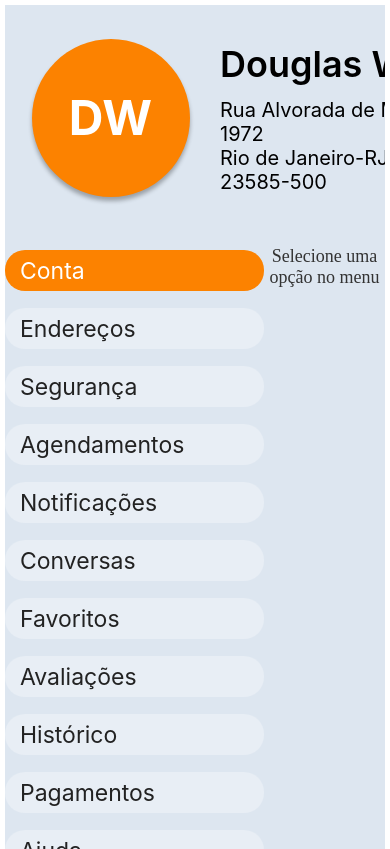
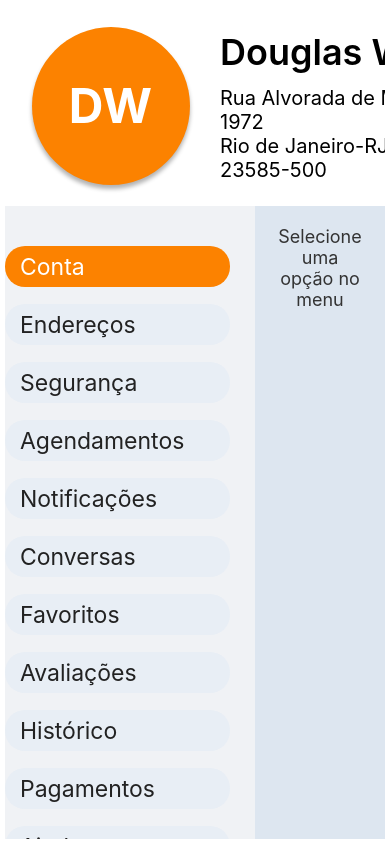
Before and after one commit to douglaswenzel/testerDelbicos, a React Native app: screen / in a window 390 px wide. Both pictures are taken after a click on the button "Conta". Built offline with nearby package versions, Linux system fonts and the light colour scheme.

Commit message:
Mudanças no MenuNavegação

```diff
--- a/App.tsx
+++ b/App.tsx
@@ -1,7 +1,7 @@
 import { StatusBar } from 'expo-status-bar';
 import { StyleSheet, Text, View } from 'react-native';
 import Configuration from './screens/configuration';
-import AltEnderco from './components/AltEndereco';
+import AltEnderco from './components/FormAltearEndereco';
 
 export default function App() {
   return (
--- a/components/AltEndereco.tsx
+++ b/components/FormAltearEndereco.tsx
@@ -259,7 +259,7 @@ const styles = StyleSheet.create({
     borderRadius: 12,
     padding: 24,
     borderWidth: 2,
-    borderColor: "#3399ff",
+    borderColor: "#3399ff30", // os dois últimos dígitos (80) representam a opacidade em hex (~50%)
     shadowColor: "#000",
     shadowOpacity: 0.1,
     shadowOffset: { width: 0, height: 2 },
@@ -268,6 +268,7 @@ const styles = StyleSheet.create({
     marginBottom: 20,
 
   },
+
 
   formContainer: {
     flexDirection: 'row',
--- a/components/MenuNavegacao.tsx
+++ b/components/MenuNavegacao.tsx
@@ -1,6 +1,7 @@
 
 import React, { useEffect, useState } from 'react';
 import TextCostumization from './TextCostumization';
+
 
 type MenuNavegacaoProps = {
   onItemSelected?: (screen: string) => void;
@@ -26,7 +27,7 @@ const MenuNavegacao: React.FC<MenuNavegacaoProps> = ({
   }, [initialActive]);
 
   const menuItems: MenuItem[] = [
-    { id: 1, title: 'Conta', screen: 'DadosConta' },
+    { id: 1, title: 'Conta', screen: 'dadosContaForm' },
     { id: 2, title: 'Endereços', screen: 'MeusEnderecos' },
     { id: 3, title: 'Segurança', screen: 'Seguranca' },
     { id: 4, title: 'Agendamentos', screen: 'MeusAgendamentos' },
@@ -52,7 +53,7 @@ const MenuNavegacao: React.FC<MenuNavegacaoProps> = ({
     maxWidth: '100%',
   };
   const menuItem: React.CSSProperties = {
-    width: 259,
+    width: "90%",
     height: 41,
     borderRadius: 20,
     marginBottom: 17,
--- a/screens/configuration.tsx
+++ b/screens/configuration.tsx
@@ -1,10 +1,9 @@
+import React, { useState } from 'react';
+import { View, Text, StyleSheet, Platform, ScrollView } from 'react-native';
 
-import React, { useState } from 'react';
 import MenuNavegacao from '../components/MenuNavegacao';
 import UserProfile from '../components/UserProfile';
-import AltEndereco from '../components/AltEndereco';
-import Formnovo from '../components/Formnovo';
-
+import AltEndereco from '../components/FormAltearEndereco';
 
 const Configuration = () => {
   const [currentScreen, setCurrentScreen] = useState('MeusEnderecos');
@@ -13,65 +12,73 @@ const Configuration = () => {
     switch (currentScreen) {
       case 'MeusEnderecos':
         return <AltEndereco />;
-      case 'MeusAgendamentos':
-        return <div style={contentStyle}>Conteúdo de Meus Agendamentos</div>;
+
       default:
-        return <div style={contentStyle}>Selecione uma opção no menu</div>;
+        return <Text style={styles.contentText}>Selecione uma opção no menu</Text>;
     }
   };
 
   return (
-    <div style={containerStyle}>
-      <div style={sidebarStyle}>
+    <ScrollView style={styles.container}>
+      {/* Cabeçalho superior (se houver) */}
+      <View style={styles.header}>
         <UserProfile />
-      </div>
-      <div style ={secondSection}>
-        <MenuNavegacao initialActive = {currentScreen} onItemSelected={setCurrentScreen} />
-        <div style={mainContentStyle}>
+      </View>
+
+      {/* Wrapper principal que contém o menu lateral e o conteúdo */}
+      <View style={styles.bodyWrapper}>
+        {/* Seção do menu lateral */}
+        <View style={styles.menuSection}>
+          <MenuNavegacao initialActive={currentScreen} onItemSelected={setCurrentScreen} />
+        </View>
+
+        {/* Seção do conteúdo principal */}
+        <View style={styles.mainContent}>
           {renderScreen()}
-        </div>
-      </div>
-    </div>
+        </View>
+      </View>
+    </ScrollView>
   );
 };
 
-// Estilos web
-const containerStyle: React.CSSProperties = {
-  display: 'flex',
-  background: '#dde6f0',
-  flexDirection: 'column',
-  justifyContent: 'flex-start',
-  alignItems: 'flex-start',
-  minHeight: '100vh',
-  overflowY: 'auto',
-};
-const sidebarStyle: React.CSSProperties = {
-  display: 'flex',
-  flexDirection: 'row',
-  alignItems: 'center',
-  padding: '32px 0',
-};
-const mainContentStyle: React.CSSProperties = {
-  flex: 1,
-  backgroundColor: 'transparent',
-  width: '100%',
-  alignItems: 'flex-start',
-  justifyContent: 'flex-start',
-  display: 'flex',
-  flexDirection: 'column',
-  paddingTop: 16,
-};
-const contentStyle: React.CSSProperties = {
-  fontSize: 18,
-  textAlign: 'center',
-  color: '#333',
-};
-
-const secondSection: React.CSSProperties = {
-  flexDirection: 'row',
-  display: 'flex',
-  width: '100%',
-}
-
+const styles = StyleSheet.create({
+  container: {
+    flex: 1, // Faz com que a tela ocupe todo o espaço vertical
+    backgroundColor: '#dde6f0',
+  },
+  header: {
+    paddingVertical: 20,
+    backgroundColor: '#fff',
+    ...Platform.select({
+      ios: {
+        shadowColor: '#000',
+        shadowOffset: { width: 0, height: 2 },
+        shadowOpacity: 0.1,
+        shadowRadius: 8,
+      },
+      android: {
+        elevation: 4,
+      },
+    }),
+  },
+  bodyWrapper: {
+    flex: 1, // Permite que esta View ocupe o espaço vertical restante
+    flexDirection: 'row', // Alinha o menu e o conteúdo lado a lado
+  },
+  menuSection: {
+    width: 250, // Largura fixa do menu lateral
+    backgroundColor: '#f0f2f5',
+    paddingVertical: 20,
+  },
+  mainContent: {
+    flex: 1, // Faz com que esta View ocupe todo o espaço horizontal restante.
+    padding: 20,
+  },
+  contentText: {
+    fontSize: 18,
+    textAlign: 'center',
+    color: '#333',
+  },
+});
 
 export default Configuration;
```
